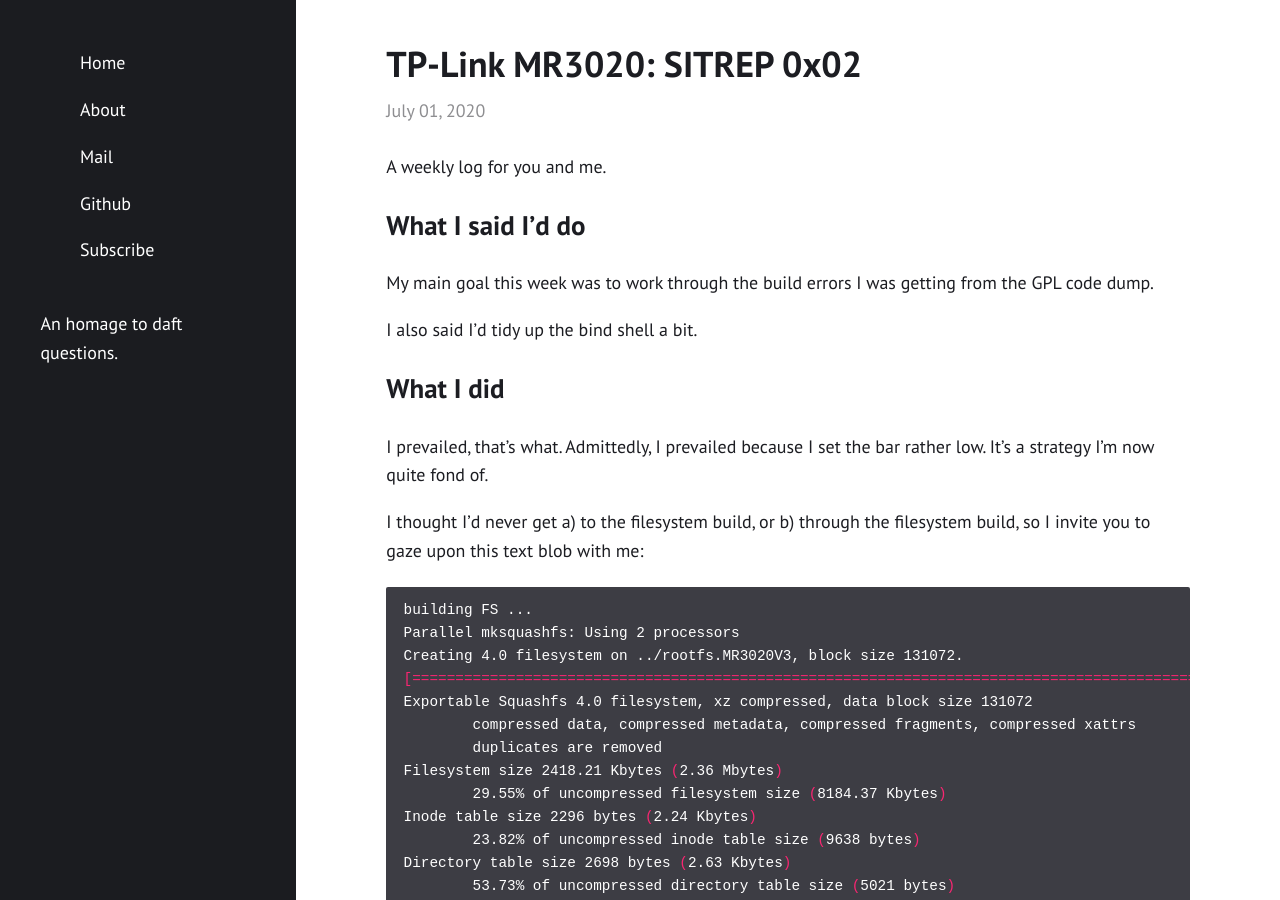
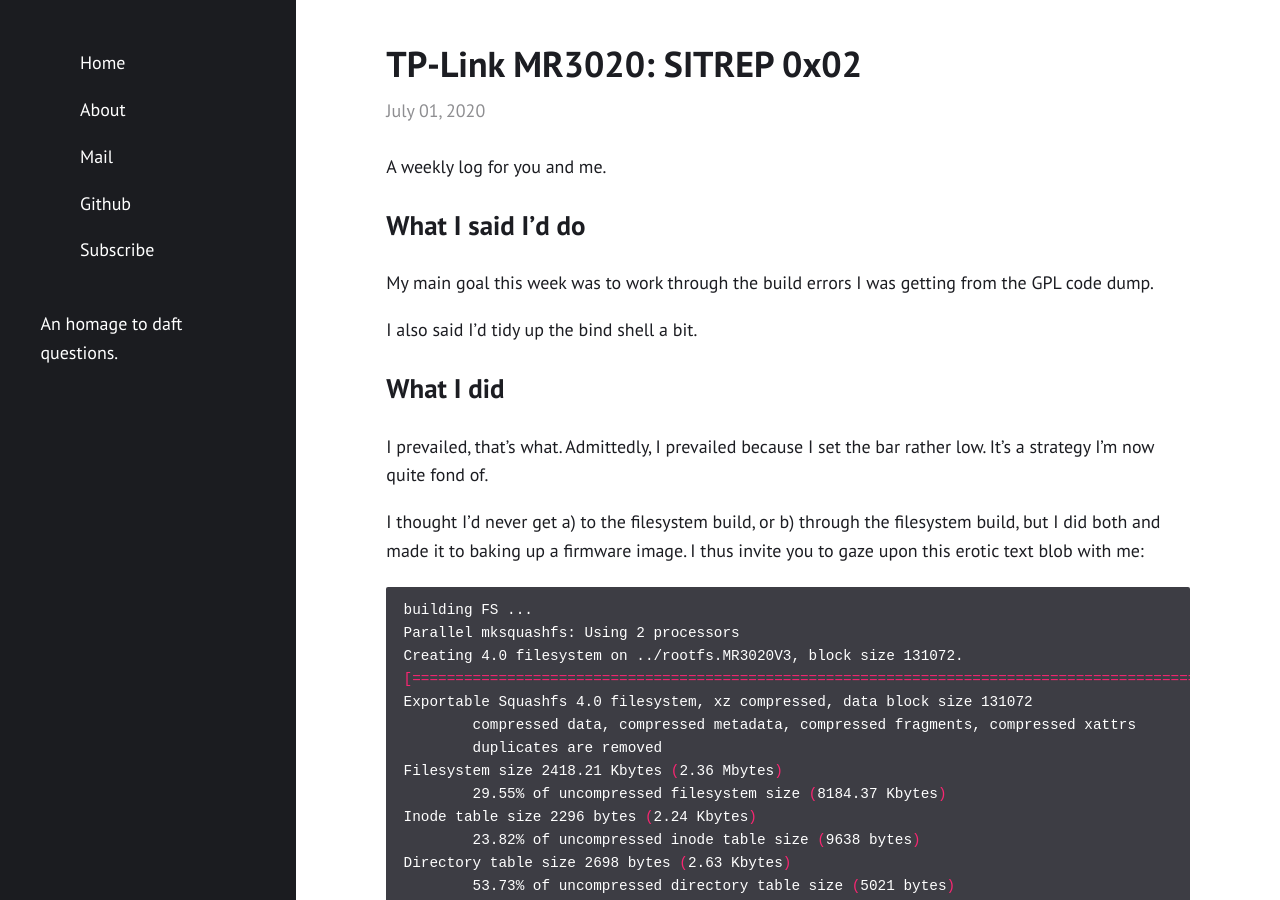
Before and after one commit to unmeg/unmeg.github.io, a Jekyll site: the page built from _posts/2020-07-01-tplink-mr3020-sitrep-2.md, in a window 1280 px wide and 900 px high. Built offline with Jekyll 4.4.1, drawn with Linux system fonts in a browser that asks for light colours.

Commit message:
Update 2020-07-01-tplink-mr3020-sitrep-2.md

````diff
--- a/_posts/2020-07-01-tplink-mr3020-sitrep-2.md
+++ b/_posts/2020-07-01-tplink-mr3020-sitrep-2.md
@@ -14,7 +14,7 @@
 
 I prevailed, that's what. Admittedly, I prevailed because I set the bar rather low. It's a strategy I'm now quite fond of.
 
-I thought I'd never get a) to the filesystem build, or b) through the filesystem build, so I invite you to gaze upon this text blob with me:
+I thought I'd never get a) to the filesystem build, or b) through the filesystem build, but I did both and made it to baking up a firmware image. I thus invite you to gaze upon this erotic text blob with me:
 
 ```bash
 building FS ...
````
